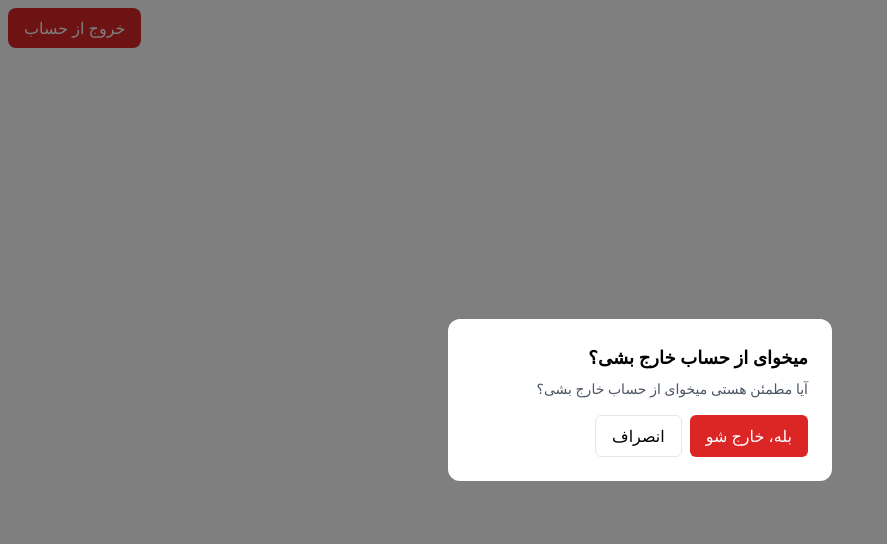
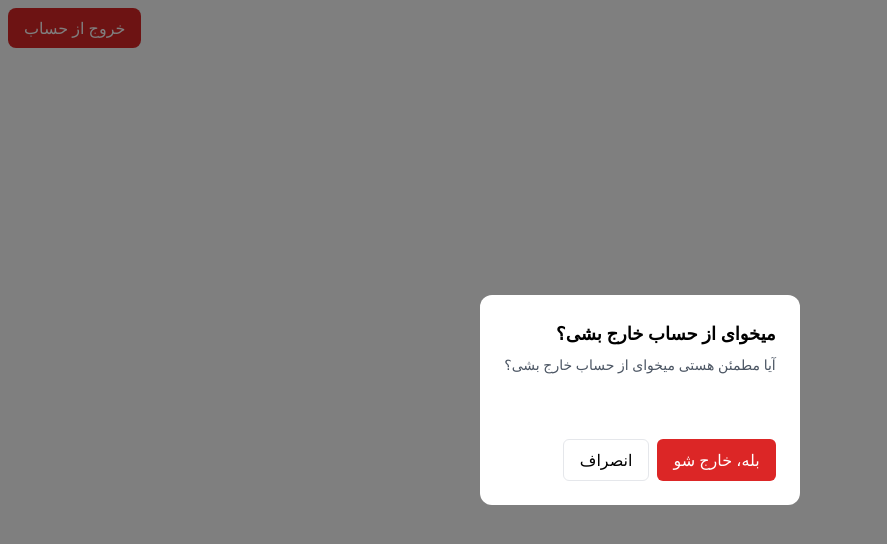
Before and after one commit to SalarNovin/challenge, a plain HTML site: page index.html in a window 1280 px wide. Both pictures are taken after a click on the button "خروج از حساب". Shown: the whole page, without its empty margins (0-887 px from the left). Drawn offline with nearby package versions, Linux system fonts and the light colour scheme.

Commit message:
add logout modal structure

```diff
--- a/index.html
+++ b/index.html
@@ -6,21 +6,33 @@
     <meta name="viewport" content="width=device-width, initial-scale=1.0">
     <title>challenge6</title>
     <script src="https://cdn.tailwindcss.com"></script>
+    <style>
+        @import url('https://fonts.googleapis.com/css2?family=Vazirmatn:wght@100..900&display=swap');
+    </style>
+    <style>
+        @theme {
+            --font-display: "vazirmatn", "sans-serif";
+        }
+    </style>
 </head>
 
 <body class="flex items-center justify-start">
-    <button id="openmodal" class="m-2 px-4 py-2 rounded-lg bg-red-600 text-white hover:bg-red-700">
+    <button id="openmodal" class="--font-display m-2 px-4 py-2 rounded-lg bg-red-600 text-white hover:bg-red-700">
         خروج از حساب
     </button>
 
     <div id="modal" class="hidden fixed inset-0 bg-black/50 flex items-center justify-center p-4">
-        <div class="bg-white rounded-xl p-6 max-w-sm w-full">
-            <h2 dir="rtl" class="text-lg font-semibold mb-2"> میخوای از حساب خارج بشی؟ </h2>
-            <p dir="rtl" class="text-gray-600 text-sm mb-4">آیا مطمئن هستی میخوای از حساب خارج بشی؟</p>
+        <div class="bg-white rounded-xl p-6 max-w-sm">
+            <h2 dir="rtl" class="--font-display  text-lg font-semibold mb-2"> میخوای از حساب خارج
+                بشی؟
+            </h2>
+            <p dir="rtl" class="--font-display  text-gray-600 text-sm mb-16">آیا مطمئن هستی میخوای از حساب
+                خارج بشی؟</p>
 
             <div class="flex justify-end gap-2">
-                <button id="closemodal" class="px-4 py-2 rounded-md border">انصراف</button>
-                <button class="px-4 py-2 rounded-md bg-red-600 text-white">بله، خارج شو</button>
+                <button id="closemodal" class="--font-display  px-4 py-2 rounded-md border">انصراف</button>
+                <button class="--font-display px-4 py-2 rounded-md bg-red-600 text-white">بله، خارج
+                    شو</button>
             </div>
         </div>
     </div>
@@ -37,6 +49,12 @@
         closemodal.addEventListener("click", () => {
             modal.classList.add("hidden");
         });
+
+        modal.addEventListener("click", (e) => {
+            if (e.target === modal)
+                modal.classList.add("hidden");
+        });
+
     </script>
 </body>
 
```
